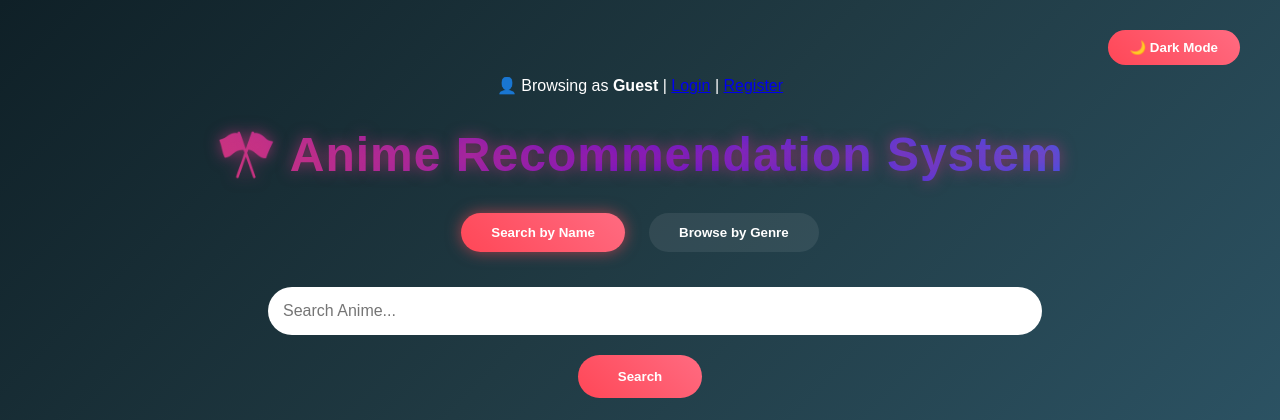
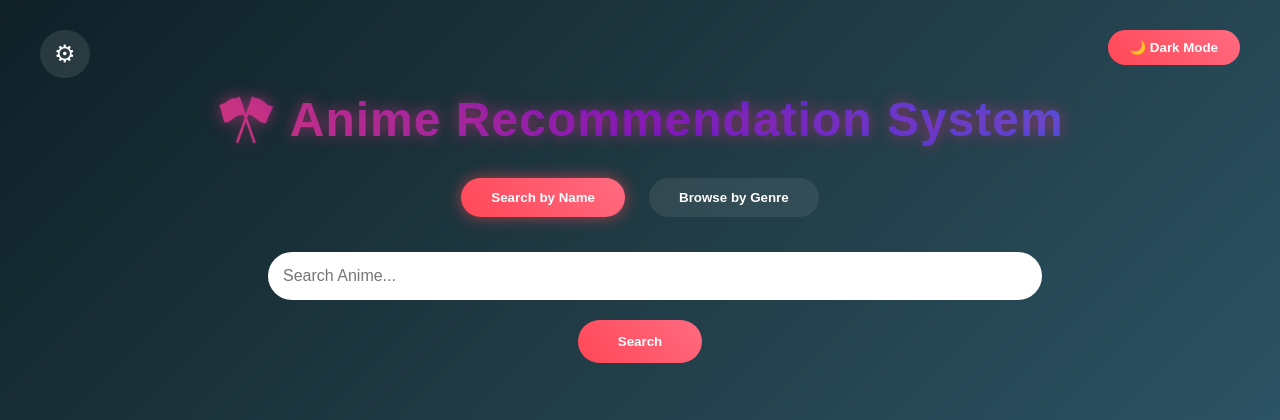
Before and after one commit to AnujShahu/Anime_Recommendation, a Flask app: page / in a window 1280 px wide. Shown: the top 420 px of the page. Run offline with Flask 3, Linux system fonts and the light colour scheme; data that the repository does not hold is empty.

Commit message:
Updated UI, dropdown, and theme improvements

```diff
--- a/static/script.js
+++ b/static/script.js
@@ -301,5 +301,19 @@ document.addEventListener("DOMContentLoaded", function () {
             closeModal(registerModal);
         }
     });
+/* ================= USER DROPDOWN ================= */
 
+const userMenuBtn = document.getElementById("userMenuBtn");
+const userDropdown = document.getElementById("userDropdown");
+
+if (userMenuBtn) {
+    userMenuBtn.addEventListener("click", function (e) {
+        e.stopPropagation();
+        userDropdown.classList.toggle("hidden");
+    });
+
+    document.addEventListener("click", function () {
+        userDropdown.classList.add("hidden");
+    });
+}
 });
--- a/static/style.css
+++ b/static/style.css
@@ -352,3 +352,54 @@ body.light-mode .anime-card {
 .genre-btn:hover {
     background: linear-gradient(45deg,#ff00cc,#3333ff);
 }
+/* ================= USER DROPDOWN ================= */
+
+.user-menu {
+    position: absolute;
+    top: 30px;
+    left: 40px;
+    z-index: 3000;
+}
+
+.settings-icon {
+    font-size: 24px;
+    cursor: pointer;
+    background: rgba(255,255,255,0.1);
+    padding: 10px 14px;
+    border-radius: 50%;
+    transition: 0.3s ease;
+}
+
+.settings-icon:hover {
+    background: linear-gradient(45deg,#ff4757,#6a11cb);
+    transform: rotate(25deg);
+}
+
+.dropdown {
+    position: absolute;
+    top: 55px;
+    left: 0;
+    background: rgba(0,0,0,0.85);
+    border-radius: 15px;
+    width: 200px;
+    box-shadow: 0 10px 30px rgba(0,0,0,0.6);
+    overflow: hidden;
+    animation: fadeDown 0.3s ease;
+}
+
+.dropdown-item {
+    padding: 14px 18px;
+    cursor: pointer;
+    transition: 0.3s;
+    text-align: left;
+}
+
+.dropdown-item a {
+    color: white;
+    text-decoration: none;
+}
+
+.dropdown-item:hover {
+    background: linear-gradient(45deg,#ff4757,#6a11cb);
+    color: white;
+}
--- a/templates/index.html
+++ b/templates/index.html
@@ -9,20 +9,35 @@
 <div class="container">
 
     <!-- USER STATUS BAR -->
-    <div class="user-bar">
+   <!-- ================= USER DROPDOWN MENU ================= -->
+<div class="user-menu">
+    <div class="settings-icon" id="userMenuBtn">
+        ⚙
+    </div>
+
+    <div class="dropdown hidden" id="userDropdown">
+
         {% if current_user.is_authenticated %}
-            <p>
-                👋 Welcome, <strong>{{ current_user.username }}</strong> |
+            <div class="dropdown-item">
+                👋 {{ current_user.username }}
+            </div>
+            <div class="dropdown-item">
                 <a href="{{ url_for('auth.logout') }}">Logout</a>
-            </p>
+            </div>
         {% else %}
-            <p>
-                👤 Browsing as <strong>Guest</strong> |
-                <a href="#" onclick="openLogin()">Login</a> |
-                <a href="#" onclick="openRegister()">Register</a>
-            </p>
+            <div class="dropdown-item" id="browseGuest">
+                Browse as Guest
+            </div>
+            <div class="dropdown-item" onclick="openLogin()">
+                Login
+            </div>
+            <div class="dropdown-item" onclick="openRegister()">
+                Register
+            </div>
         {% endif %}
+
     </div>
+</div>
 
     <h1 class="title">🎌 Anime Recommendation System</h1>
 
```
